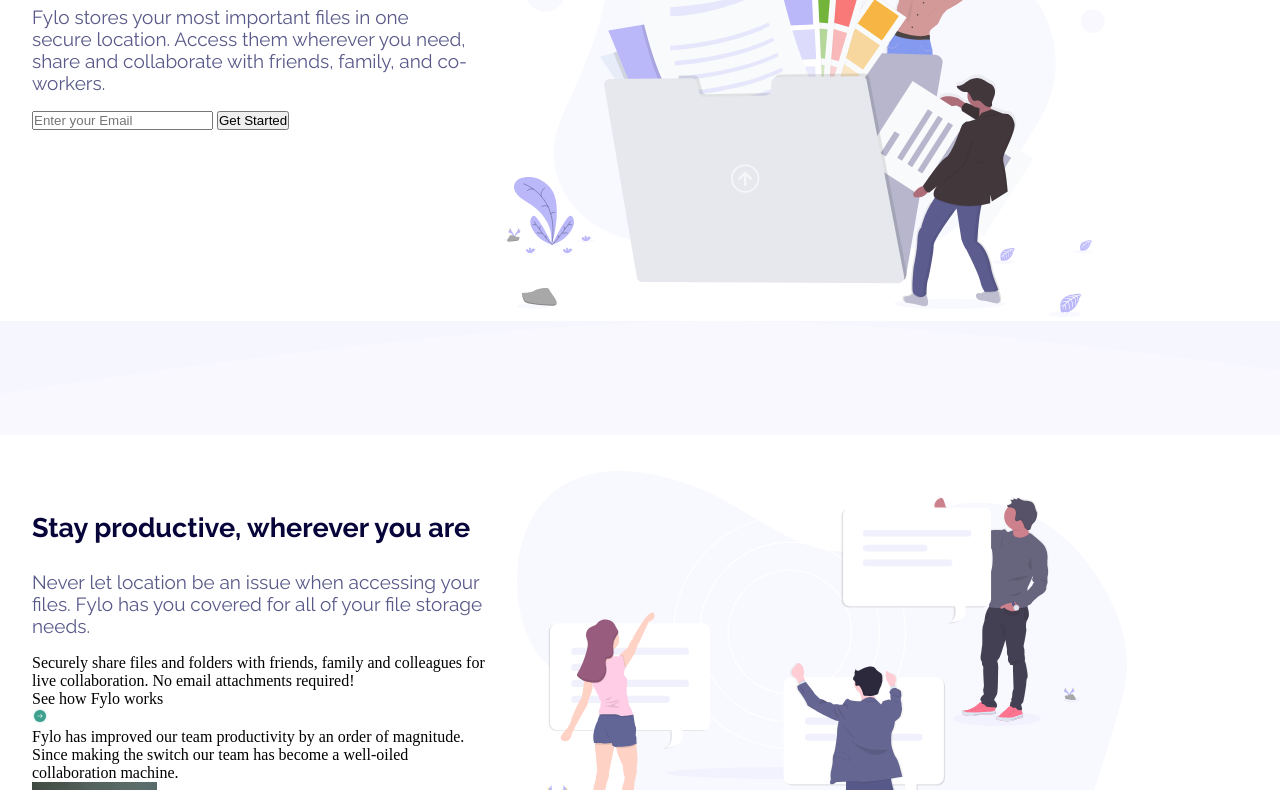
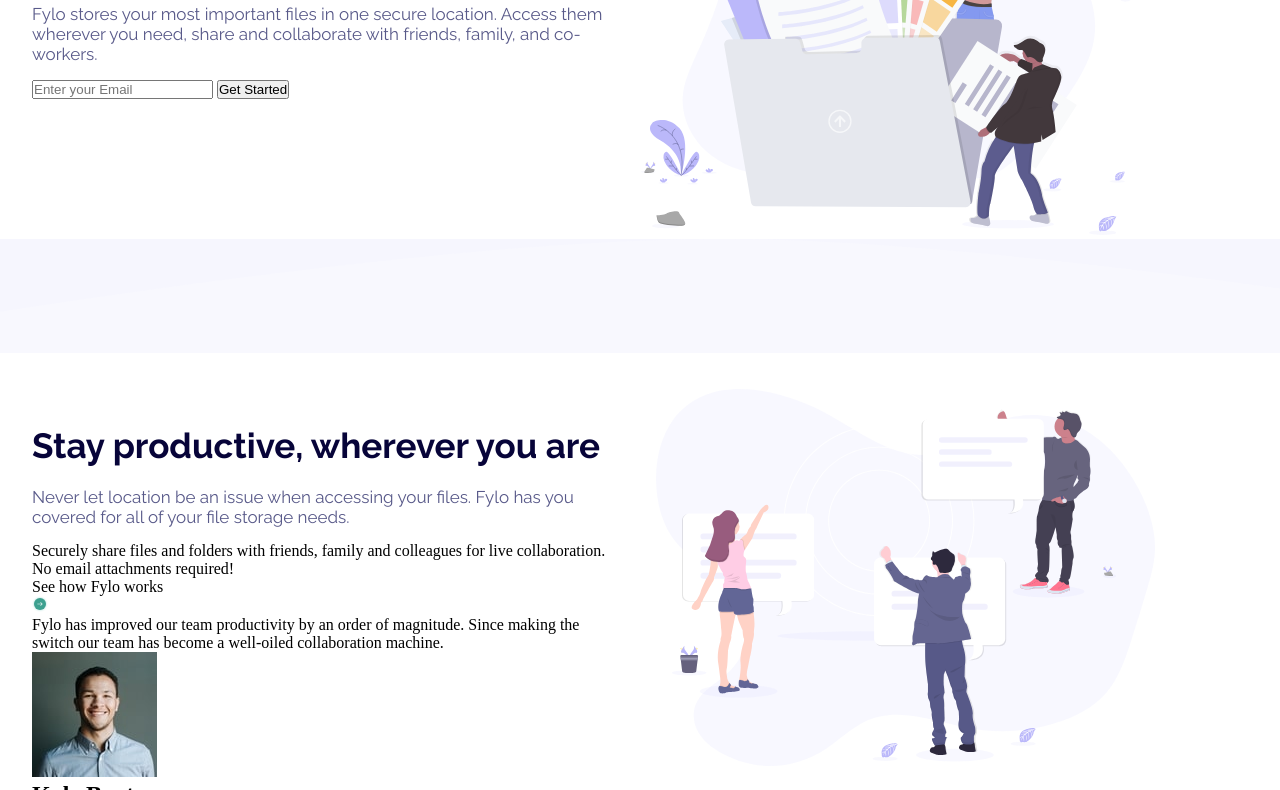
Before and after one commit to florenciafer/06_Landing, a plain HTML site: page index.html in a window 1280 px wide. Shown: the part 288-1078 px from the top of the page. Drawn offline with Linux system fonts and the light colour scheme.

Commit message:
styles title and text a  cards

```diff
--- a/style.css
+++ b/style.css
@@ -46,7 +46,7 @@ nav{
     margin-top: 2rem;
 }
 .container-card-left{
-    width: 50%;
+    width: 80%;
     display: flex;
     flex-direction: column;
     align-content: space-around;
@@ -56,13 +56,13 @@ nav{
 .title-card{
     color:var(--azul-oscuro-color);
     font-family: 'Raleway', sans-serif;
-    font-size: 27px;
+    font-size: 35px;
     line-height: 50px;
 }
 .text-card{
     color: var(--azul-sin-saturar);
     font-family: 'Raleway', sans-serif;
-    font-size: 19px;
+    font-size: 17px;
     font-weight: 200;
     margin: 0.9em 0rem;
 }
```
